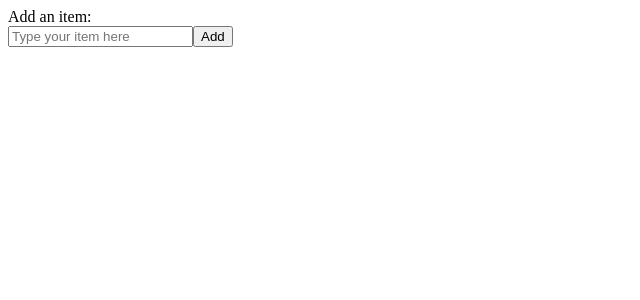
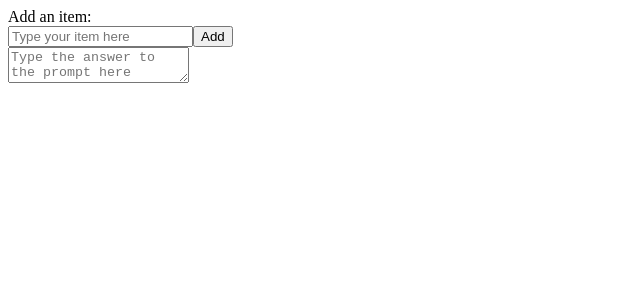
Before and after one commit to seanmizen/flash-app, a React (Create React App) app: page / in a window 1280 px wide. Shown: the top 300 px of the page, without its empty margins (0-640 px from the left). Built offline with nearby package versions, Linux system fonts and the light colour scheme.

Commit message:
basic functionality sort of complete. revert point

```diff
--- a/src/App.js
+++ b/src/App.js
@@ -5,7 +5,8 @@ class App extends Component {
     super(props);
 
     this.state = {
-      newItem: "",
+      newPrompt: "",
+      newAnswer: "",
       list: []
     }
   }
@@ -21,7 +22,8 @@ class App extends Component {
     //create item, assign unique ID
     const newItem = {
       id: 1 + Math.random(),
-      value: this.state.newItem.slice()
+      prompt: this.state.newPrompt,
+      answer: this.state.newAnswer
     }
 
     //copy current list of items
@@ -33,7 +35,8 @@ class App extends Component {
     //update state with new list and reset newItem input
     this.setState({
       list,
-      newItem: ""
+      newPrompt: "",
+      newAnswer: "",
     })
   }
 
@@ -54,24 +57,31 @@ class App extends Component {
           <div>
             Add an item:
             <br />
+
             <input
               type="text"
               placeholder="Type your item here"
-              value={this.state.newItem}
-              onChange={e => this.updateInput("newItem", e.target.value)}
+              value={this.state.newPrompt}
+              onChange={e => this.updateInput("newPrompt", e.target.value)}
             />
-
             <button
               onClick={() => this.addItem()}
             >
               Add
             </button>
+            <br />
+            <textarea
+              type="text"
+              placeholder="Type the answer to the prompt here"
+              value={this.state.newAnswer}
+              onChange={e => this.updateInput("newAnswer", e.target.value)}
+            />
 
             <ul>
               {this.state.list.map(item => {
                 return (
                   <li key={item.id}>
-                    {item.value}
+                    {item.prompt} : {item.answer}
                     <button
                       onClick={() => this.deleteItem(item.id)}
                     >X</button>
```
